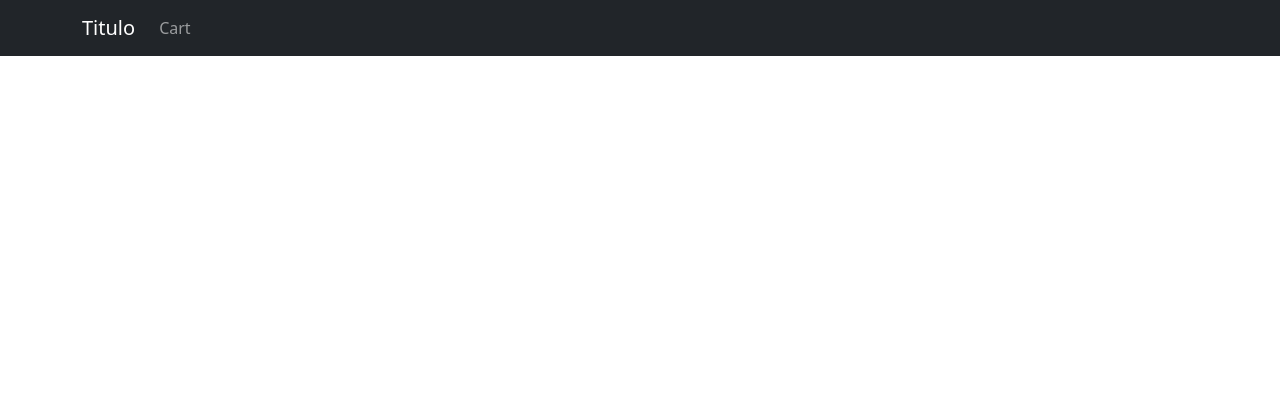
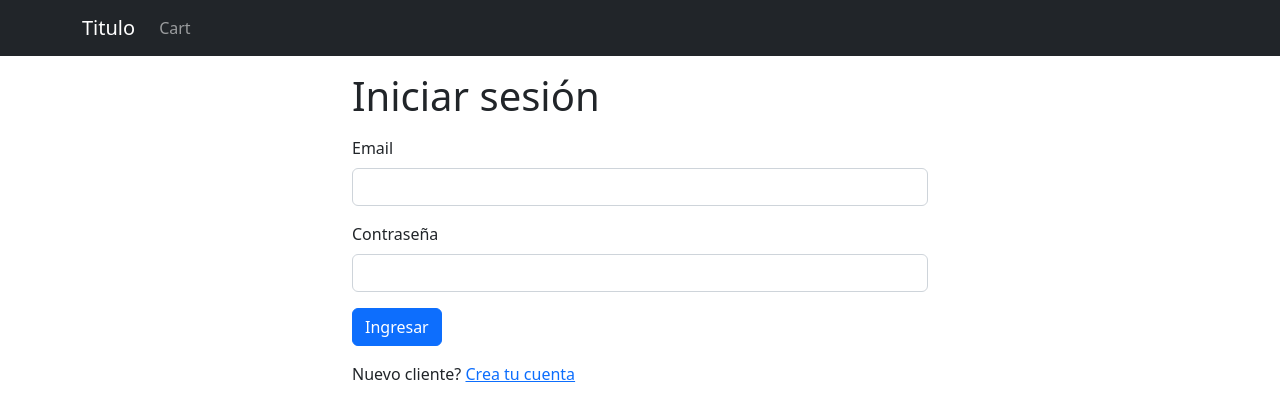
Before and after one commit to J4ZO/proyecto-ciclo4, a React (Create React App) app in the folder frontend/: page /signin in a window 1280 px wide. Before the commit this address had no page. Shown: the top 418 px of the page. Built offline with nearby package versions, Linux system fonts and the light colour scheme.

Commit message:
Pagino de inicio sesion

```diff
--- a/frontend/src/App.js
+++ b/frontend/src/App.js
@@ -9,6 +9,7 @@
 import { useContext } from 'react';
 import { Store } from './Store';
 import CartScreen from './screens/CartScreen';
+import SigninScreen from './screens/SigninScreen';
 
 function App() {
   const { state } = useContext(Store);
@@ -40,6 +41,7 @@
             <Routes>
               <Route path="/product/:slug" element={<ProductScreen />} />
               <Route path="/cart" element={<CartScreen />} />
+              <Route path="/signin" element={<SigninScreen />} />
               <Route path="/" element={<HomeScreen />} />
             </Routes>
           </Container>
--- a/frontend/src/index.css
+++ b/frontend/src/index.css
@@ -62,3 +62,7 @@
 .product-container .img-thumbnail {
   height: 140px;
 }
+
+.container .small-container {
+  max-width: 600px;
+}
--- /dev/null
+++ b/frontend/src/screens/SigninScreen.js
@@ -0,0 +1,36 @@
+import { Link, useLocation } from 'react-router-dom';
+import Container from 'react-bootstrap/Container';
+import Form from 'react-bootstrap/Form';
+import Button from 'react-bootstrap/Button';
+import { Helmet } from 'react-helmet-async';
+
+export default function SigninScreen() {
+    const { search } = useLocation(); // Retona un objeto de la actual url
+    const redirectInUrl = new URLSearchParams(search).get('redirect'); // Obtiene la parte del redirect, en este caso /comprar
+    const redirect = redirectInUrl ? redirectInUrl : '/'; // Si la url es correcta la retorna, si no, nos envia al inicio
+    return (
+        <Container className="small-container">
+            <Helmet>
+                <title>Iniciar sesión</title>
+            </Helmet>
+            <h1 className="my-3">Iniciar sesión</h1>
+            <Form>
+                <Form.Group className="mb-3" controlId="email">
+                    <Form.Label>Email</Form.Label>
+                    <Form.Control type="email" required />
+                </Form.Group>
+                <Form.Group className="mb-3" controlId="password">
+                    <Form.Label>Contraseña</Form.Label>
+                    <Form.Control type="password" required />
+                </Form.Group>
+                <div className="mb-3">
+                    <Button type="submit">Ingresar</Button>
+                </div>
+                <div className="mb-3">
+                    Nuevo cliente?{' '}
+                    <Link to={`/signup?redirect=${redirect}`}>Crea tu cuenta</Link>
+                </div>
+            </Form>
+        </Container>
+    );
+}
```
